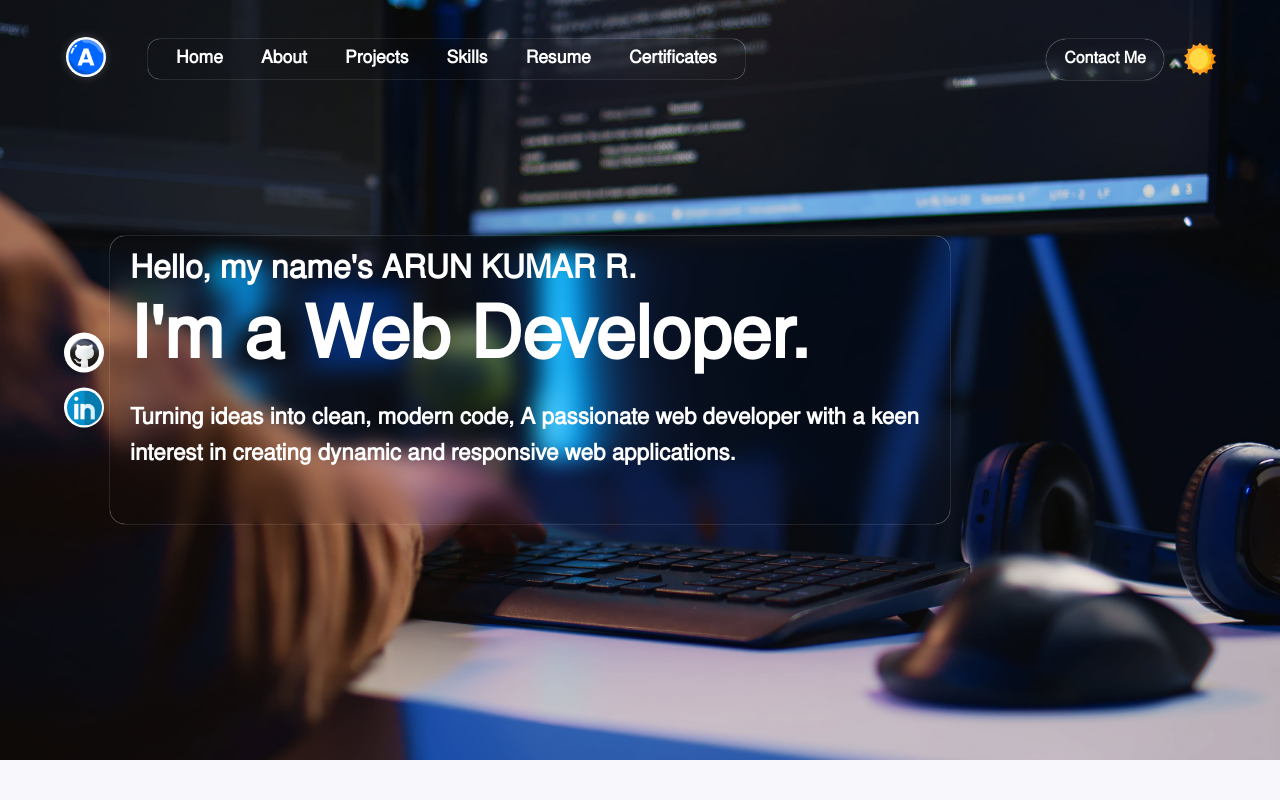
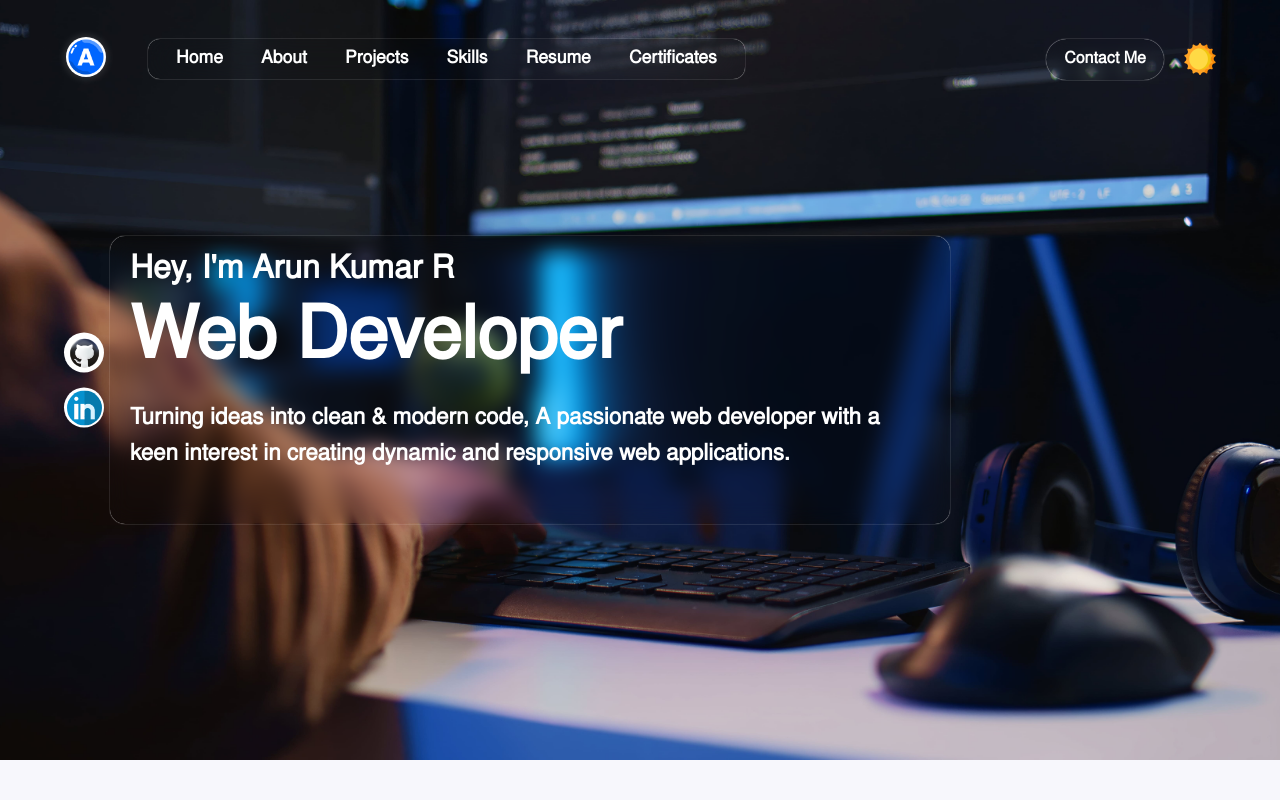
Before and after one commit to ArunKumarWebDeveloper/myPortfolio, a React (Vite) app: page / in a window 1280 px wide. Shown: the top 800 px of the page. Built offline with nearby package versions, Linux system fonts and the light colour scheme.

Commit message:
updated-visual-changes

```diff
--- a/index.html
+++ b/index.html
@@ -51,7 +51,7 @@
 
           <div class="footer-column">
             <h3>Contact</h3>
-            <p>Let's Build together</p>
+            <p>Let's build together</p>
             <a href="mailto:arunlokesh78@gmail.com" class="footer-contact-email">
               arunlokesh78@gmail.com
             </a>
--- a/src/Components/Home.jsx
+++ b/src/Components/Home.jsx
@@ -23,7 +23,7 @@ function Home() {
         {/* Main Animated Text (Web Developer adaptation of Visual Designer) */}
          <BlurText
          className="home-subtitle"
-          text="Hello, my name's ARUN KUMAR R."
+          text="Hey, I'm Arun Kumar R"
           delay={150}
           animateBy="words"
           direction="top"
@@ -31,7 +31,7 @@ function Home() {
         />
         <BlurText
           className="text-type"
-          text="I'm a Web Developer."
+          text="Web Developer"
           delay={150}
           animateBy="words"
           direction="top"
@@ -40,7 +40,7 @@ function Home() {
 
         <BlurText
           className="text-p"
-          text="Turning ideas into clean, modern code, A passionate web developer with a keen interest in creating dynamic and responsive web applications."
+          text="Turning ideas into clean & modern code, A passionate web developer with a keen interest in creating dynamic and responsive web applications."
           delay={150}
           animateBy="words"
           direction="top"
```
